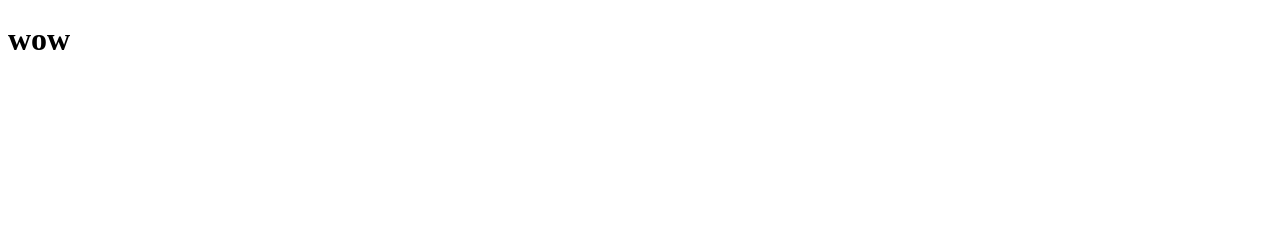
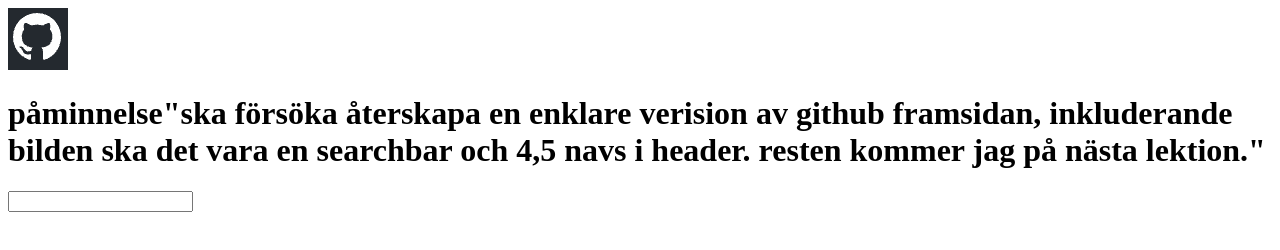
Before and after one commit to Reemly/Olle-Jarvheden-ProjektGit, a plain HTML site: page index.html in a window 1280 px wide. Drawn offline with Linux system fonts and the light colour scheme.

Commit message:
contentgit

```diff
--- a/index.html
+++ b/index.html
@@ -5,9 +5,36 @@
     <meta http-equiv="X-UA-Compatible" content="IE=edge">
     <meta name="viewport" content="width=device-width, initial-scale=1.0">
     <link rel="stylesheet" href="style.css">
-    <title>burh</title>
+    <title></title>
 </head>
 <body>
-    <h1>wow</h1>
+<header>
+<img src="katt.PNG" alt="Totally not the github logo">
+
+<h1>påminnelse"ska försöka återskapa en enklare verision av github framsidan, inkluderande bilden ska det vara en searchbar och 4,5 navs i header. resten kommer jag på nästa lektion."</h1>
+<input type="search" name="" id="">
+
+
+</header>
+
+<main>
+
+
+</main>
+
+<footer>
+
+
+</footer>
+
+
+
+
+
+
+
+
+
+
 </body>
 </html>
```
Also changed, not shown: katt.PNG (added).
